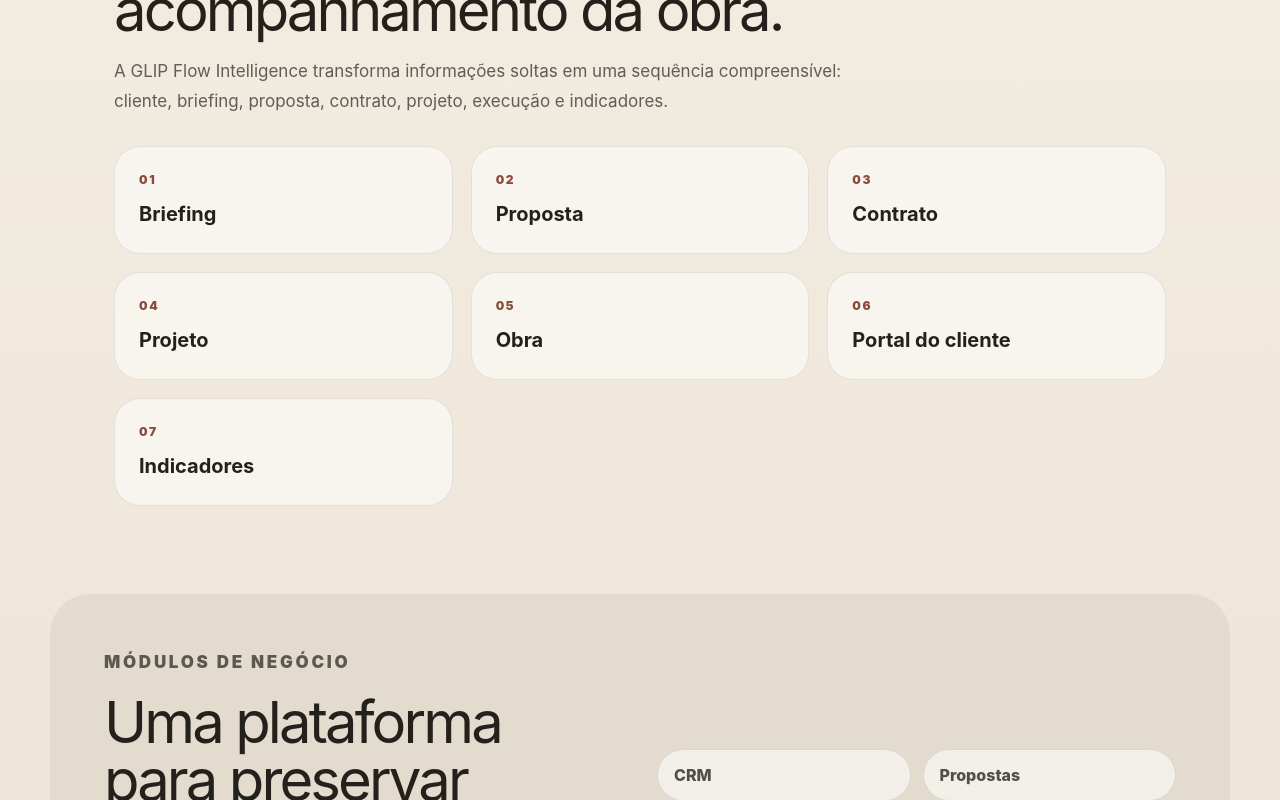
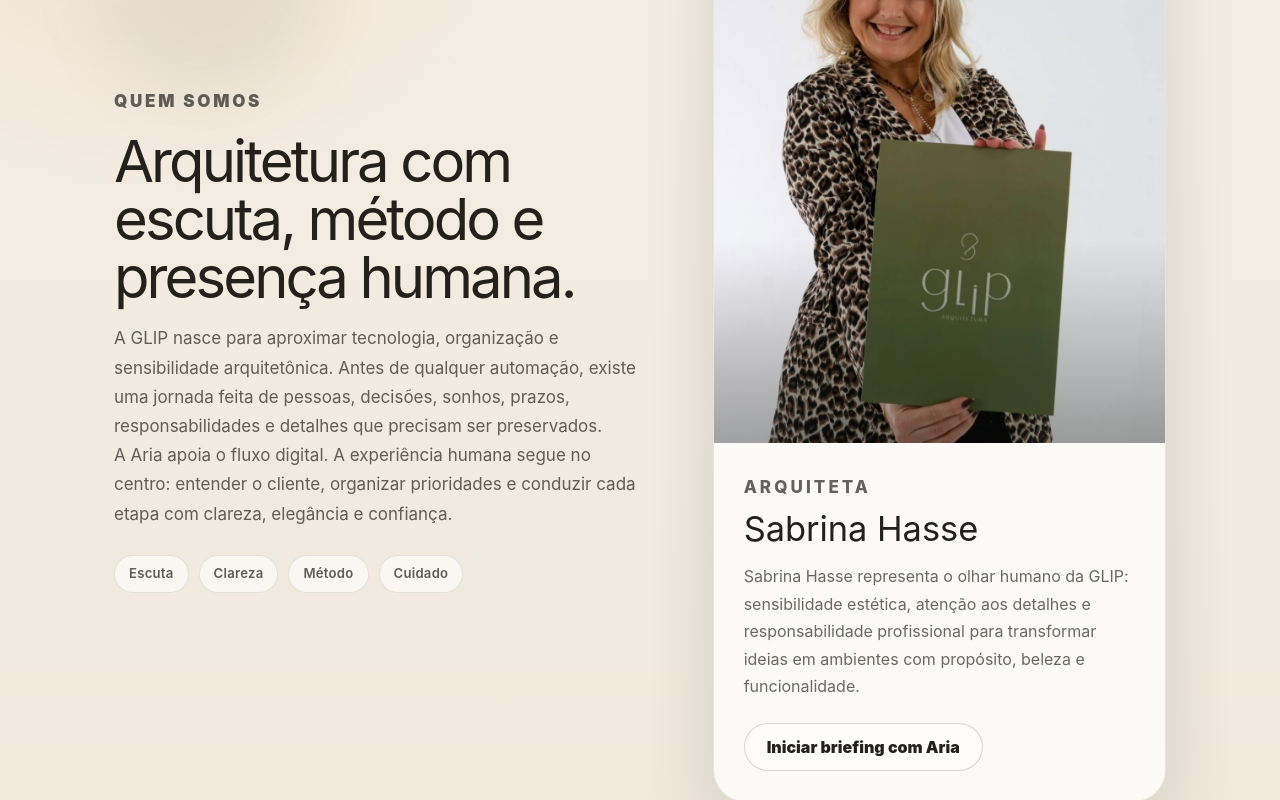
Before and after one commit to patroaiconsultech/arquitech-web-current-rebased-standalone-fullrepo, a React (Vite) app: page /arquitech in a window 1280 px wide. Shown: the part 1240-2040 px from the top of the page. Built offline with nearby package versions, Linux system fonts and the light colour scheme; no server answers.

Commit message:
Add files via upload

```diff
--- a/src/routes/ArquitechLanding.jsx
+++ b/src/routes/ArquitechLanding.jsx
@@ -2,6 +2,8 @@
 import { Link } from "react-router-dom";
 
 import "../styles/arquitech.css";
+import "../styles/arquitech-team.css";
+import sabrinaHasseImg from "../assets/images/sabrina-hasse.jpeg";
 
 /**
  * GLIP-01 — Narrative & Brand Layer
@@ -86,6 +88,7 @@
           </Link>
 
           <div className="arquitech-nav-actions">
+            <a href="#quem-somos">Quem somos</a>
             <a href="#flow">Fluxo</a>
             <a href="#modules">Módulos</a>
             <a href="#aria">Aria</a>
@@ -152,6 +155,57 @@
               <span>Obras</span>
             </div>
           </aside>
+        </div>
+      </section>
+
+
+
+      <section className="arquitech-section arquitech-about" id="quem-somos" aria-labelledby="quem-somos-title">
+        <div className="arquitech-about-grid">
+          <div className="arquitech-about-copy">
+            <p className="arquitech-kicker">Quem somos</p>
+            <h2 id="quem-somos-title">Arquitetura com escuta, método e presença humana.</h2>
+            <p>
+              A GLIP nasce para aproximar tecnologia, organização e sensibilidade arquitetônica.
+              Antes de qualquer automação, existe uma jornada feita de pessoas, decisões, sonhos,
+              prazos, responsabilidades e detalhes que precisam ser preservados.
+            </p>
+            <p>
+              A Aria apoia o fluxo digital. A experiência humana segue no centro: entender o
+              cliente, organizar prioridades e conduzir cada etapa com clareza, elegância e confiança.
+            </p>
+
+            <div className="arquitech-about-values" aria-label="Valores da GLIP">
+              <span>Escuta</span>
+              <span>Clareza</span>
+              <span>Método</span>
+              <span>Cuidado</span>
+            </div>
+          </div>
+
+          <article className="arquitech-founder-card" aria-label="Arquiteta Sabrina Hasse">
+            <div className="arquitech-founder-photo-wrap">
+              <img
+                src={sabrinaHasseImg}
+                alt="Arquiteta Sabrina Hasse segurando material da marca GLIP Arquitetura"
+                className="arquitech-founder-photo"
+                loading="lazy"
+              />
+            </div>
+
+            <div className="arquitech-founder-content">
+              <p className="arquitech-founder-role">Arquiteta</p>
+              <h3>Sabrina Hasse</h3>
+              <p>
+                Sabrina Hasse representa o olhar humano da GLIP: sensibilidade estética,
+                atenção aos detalhes e responsabilidade profissional para transformar ideias
+                em ambientes com propósito, beleza e funcionalidade.
+              </p>
+              <Link className="arquitech-secondary-button" to={authUrl}>
+                Iniciar briefing com Aria
+              </Link>
+            </div>
+          </article>
         </div>
       </section>
 
--- /dev/null
+++ b/src/styles/arquitech-team.css
@@ -0,0 +1,149 @@
+/* AO-GLIP06 — Quem somos / Sabrina Hasse
+   Camada visual isolada para não alterar a base existente de arquitech.css.
+*/
+
+.arquitech-about {
+  position: relative;
+}
+
+.arquitech-about::before {
+  content: "";
+  position: absolute;
+  inset: 8% auto auto 4%;
+  width: 220px;
+  height: 220px;
+  border-radius: 999px;
+  background: rgba(90, 104, 61, 0.08);
+  filter: blur(32px);
+  pointer-events: none;
+}
+
+.arquitech-about-grid {
+  position: relative;
+  display: grid;
+  grid-template-columns: minmax(0, 0.92fr) minmax(320px, 0.78fr);
+  gap: clamp(28px, 5vw, 64px);
+  align-items: center;
+}
+
+.arquitech-about-copy {
+  max-width: 680px;
+}
+
+.arquitech-about-copy p {
+  max-width: 620px;
+}
+
+.arquitech-about-values {
+  display: flex;
+  flex-wrap: wrap;
+  gap: 10px;
+  margin-top: 26px;
+}
+
+.arquitech-about-values span {
+  display: inline-flex;
+  align-items: center;
+  min-height: 36px;
+  padding: 8px 14px;
+  border: 1px solid rgba(32, 32, 24, 0.1);
+  border-radius: 999px;
+  background: rgba(255, 255, 255, 0.62);
+  color: rgba(32, 32, 24, 0.72);
+  font-size: 0.82rem;
+  font-weight: 600;
+  letter-spacing: 0.02em;
+  backdrop-filter: blur(14px);
+}
+
+.arquitech-founder-card {
+  overflow: hidden;
+  border: 1px solid rgba(32, 32, 24, 0.1);
+  border-radius: 32px;
+  background: rgba(255, 255, 255, 0.76);
+  box-shadow: 0 28px 70px rgba(16, 20, 12, 0.12);
+  backdrop-filter: blur(18px);
+}
+
+.arquitech-founder-photo-wrap {
+  position: relative;
+  aspect-ratio: 4 / 5;
+  overflow: hidden;
+  background: rgba(90, 104, 61, 0.08);
+}
+
+.arquitech-founder-photo-wrap::after {
+  content: "";
+  position: absolute;
+  inset: auto 0 0 0;
+  height: 36%;
+  background: linear-gradient(to top, rgba(18, 22, 14, 0.34), transparent);
+  pointer-events: none;
+}
+
+.arquitech-founder-photo {
+  width: 100%;
+  height: 100%;
+  display: block;
+  object-fit: cover;
+  object-position: center top;
+  transform: scale(1.01);
+}
+
+.arquitech-founder-content {
+  padding: clamp(22px, 3vw, 30px);
+}
+
+.arquitech-founder-role {
+  margin: 0 0 8px;
+  color: rgba(90, 104, 61, 0.88);
+  font-size: 0.78rem;
+  font-weight: 800;
+  letter-spacing: 0.18em;
+  text-transform: uppercase;
+}
+
+.arquitech-founder-content h3 {
+  margin: 0;
+  color: rgba(24, 25, 20, 0.96);
+  font-size: clamp(1.55rem, 3vw, 2.15rem);
+  line-height: 1.06;
+}
+
+.arquitech-founder-content p:not(.arquitech-founder-role) {
+  margin: 16px 0 22px;
+  color: rgba(35, 35, 29, 0.68);
+  font-size: 1rem;
+  line-height: 1.72;
+}
+
+@media (max-width: 880px) {
+  .arquitech-about-grid {
+    grid-template-columns: 1fr;
+  }
+
+  .arquitech-founder-card {
+    max-width: 540px;
+    margin: 0 auto;
+  }
+}
+
+@media (max-width: 560px) {
+  .arquitech-about-values {
+    gap: 8px;
+  }
+
+  .arquitech-about-values span {
+    min-height: 34px;
+    padding: 7px 12px;
+    font-size: 0.78rem;
+  }
+
+  .arquitech-founder-card {
+    border-radius: 26px;
+  }
+
+  .arquitech-founder-content {
+    padding: 22px;
+  }
+}
```
Also changed, not shown: AO_GLIP06_MANIFEST.json (added, +11 -0 lines), src/assets/images/sabrina-hasse.jpeg (added), 1 other file (tests, documents, lock files or other folders).
